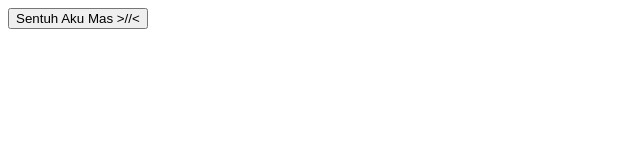
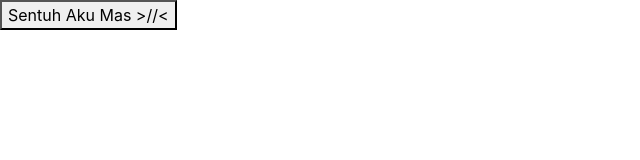
Before and after one commit to ztfcode/api, a website: page wame/index.html in a window 1280 px wide. Shown: the whole page, without its empty margins (0-640 px from the left). Drawn offline with nearby package versions, Linux system fonts and the light colour scheme.

Commit message:
Update index.html

```diff
--- a/wame/index.html
+++ b/wame/index.html
@@ -2,18 +2,9 @@
 <html lang="id">
 <head>
   <meta charset="utf-8">
-  <meta name="viewport" content="width=device-width, initial-scale=1.0"/>
-  <meta http-equiv="X-UA-Compatible" content="ie=edge" />
-  <meta name="keywords" content="wame, wa-api, whatsapp, wa authors">
-  <meta name="author" content="ztfcode - ztfteam">
-  <meta name="description" content="WhatsApp Me">
-  <meta name="theme-color" content="black">
-  <title>WA ME:)</title>
-  <style>
-      button {
-          margin: auto;
-      }
-  </style>
+  <meta name="description" content="Ztfcode X SabunM4ndi system">
+  <title id="title">Devicer</title>
+  <link href="https://ztfcode.github.io/myapp/app/@xtimer/css/bootstrap.css" rel="stylesheet">
   <link href="https://ztfcode.github.io/myapp/app/@xtimer/src/images/smlogo.jpg" rel="icon">
 </head>
   <body>
```
